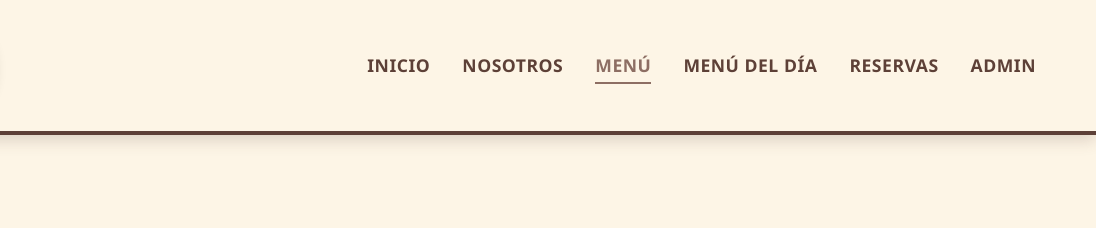
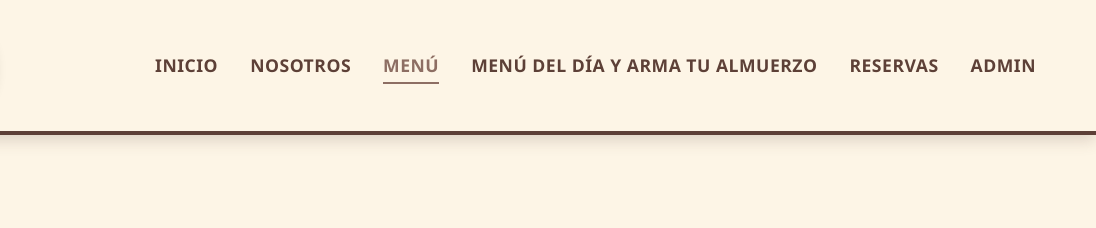
Before and after one commit to juanpis1822/mana-restobar, a website: page frontend/menu.html in a window 1280 px wide. Shown: the top 228 px of the page, 184-1280 px from the left. Drawn offline with Linux system fonts and the light colour scheme; no server answers.

Commit message:
Update menu items in menu.html

```diff
--- a/frontend/menu.html
+++ b/frontend/menu.html
@@ -19,7 +19,8 @@
                 <li><a href="index.html">Inicio</a></li>
                 <li><a href="nosotros.html">Nosotros</a></li>
                 <li><a href="menu.html" class="active">Menú</a></li>
-                <li><a href="menu-dia.html">Menú del Día</a></li> <li><a href="reserva.html">Reservas</a></li>
+                <li><a href="menu-dia.html">Menú del Día y arma tu almuerzo</a></li>
+                <li><a href="reserva.html">Reservas</a></li>
                 <li><a href="admin.html">Admin</a></li>
             </ul>
         </div>
```
